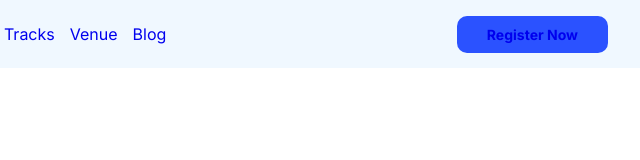
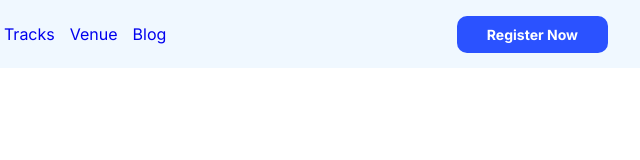
Before and after one commit to AbdullahUSA/a01-devconf2026, a plain HTML site: page index.html in a window 1280 px wide. Shown: the full height of the page, 632-1272 px from the left. Drawn offline with Linux system fonts and the light colour scheme.

Commit message:
Register Now button fixed

```diff
--- a/index.html
+++ b/index.html
@@ -34,7 +34,7 @@
             </ul>
 
 
-            <button class="filled-btn"><a href="register.html">Register Now</a></button>
+            <a href="register.html"><button class="filled-btn">Register Now</button></a>
         </nav>
 
     </header>
```
